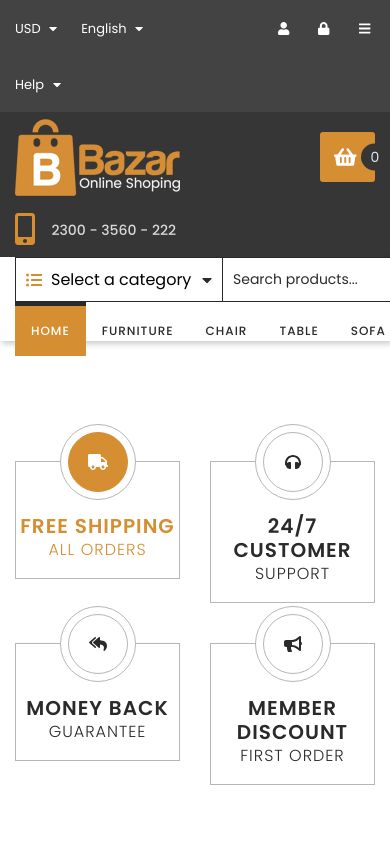
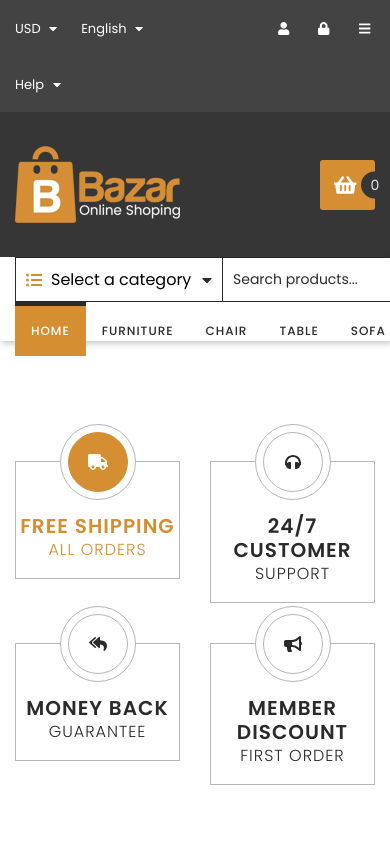
Before and after one commit to matwjablonski/wdp-2312-01, a React (Create React App) app: page / in a window 390 px wide. Shown: the top 844 px of the page. Built offline with nearby package versions, Linux system fonts and the light colour scheme.

Commit message:
styling elements in CompanyClaim

```diff
--- a/src/components/layout/CompanyClaim/CompanyClaim.module.scss
+++ b/src/components/layout/CompanyClaim/CompanyClaim.module.scss
@@ -14,16 +14,21 @@
 
   @media (max-width: 413px) {
     .phoneNumber {
-      flex: 0 0 100%;
+      // flex: 0 0 33,3333%;
       order: 2;
+      // padding-right: 0;
+      position: absolute;
+      left: 50%;
+      top: 100%;
     }
     .text-center {
-      flex: 0 0 100%;
+      // flex: 0 0 33,3333%;
       order: 0;
     }
     .text-right {
-      flex: 0 0 100%;
+      // flex: 0 0 33,3333%;
       order: 1;
+      position: relative;
     }
   }
 
```
